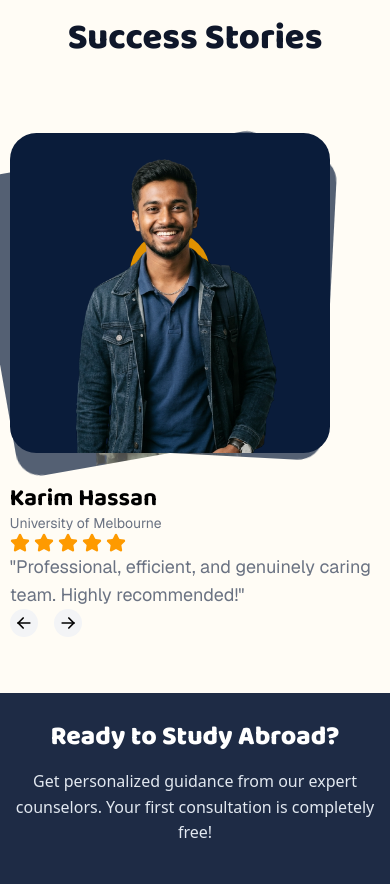
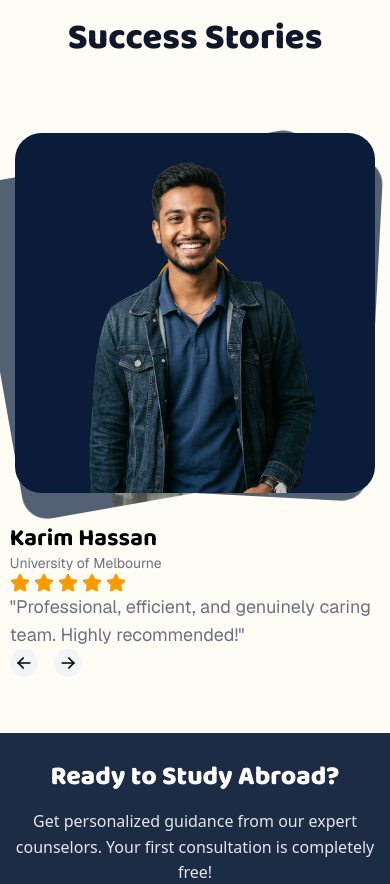
Before and after one commit to princeshiamofficial/Rowshanara-Edu, a Next.js app: page / in a window 390 px wide. Shown: the part 2900-3784 px from the top of the page. Built offline with nearby package versions, Linux system fonts and the light colour scheme; no server answers; the database is empty.

Commit message:
fix: testimonials layout - responsive aspect-square image, reduce y bounce, widen container

```diff
--- a/src/components/ui/animated-testimonials.tsx
+++ b/src/components/ui/animated-testimonials.tsx
@@ -66,12 +66,12 @@ export const AnimatedTestimonials = ({
   };
 
   return (
-    <div className="mx-auto max-w-sm px-4 py-8 font-sans antialiased md:max-w-4xl md:px-8 lg:px-12">
-      <div className="relative grid grid-cols-1 gap-8 md:grid-cols-2 md:gap-16">
+    <div className="mx-auto w-full max-w-5xl px-4 py-8 font-sans antialiased md:px-8 lg:px-12">
+      <div className="relative grid grid-cols-1 gap-8 md:grid-cols-2 md:gap-12">
 
         {/* Image Column */}
-        <div>
-          <div className="relative mx-auto h-[320px] w-[320px] md:h-[360px] md:w-[360px]">
+        <div className="flex items-center justify-center overflow-visible">
+          <div className="relative w-full max-w-[360px] aspect-square">
             <AnimatePresence>
               {testimonials.map((testimonial, index) => (
                 <motion.div
@@ -83,7 +83,7 @@ export const AnimatedTestimonials = ({
                     z: isActive(index) ? 0 : -100,
                     rotate: isActive(index) ? 0 : getRotateY(index),
                     zIndex: isActive(index) ? 40 : testimonials.length + 2 - index,
-                    y: isActive(index) ? [0, -80, 0] : 0,
+                    y: isActive(index) ? [0, -20, 0] : 0,
                   }}
                   exit={{ opacity: 0, scale: 0.9, z: 100, rotate: getRotateY(index) }}
                   transition={{ duration: 0.4, ease: "easeInOut" }}
```
